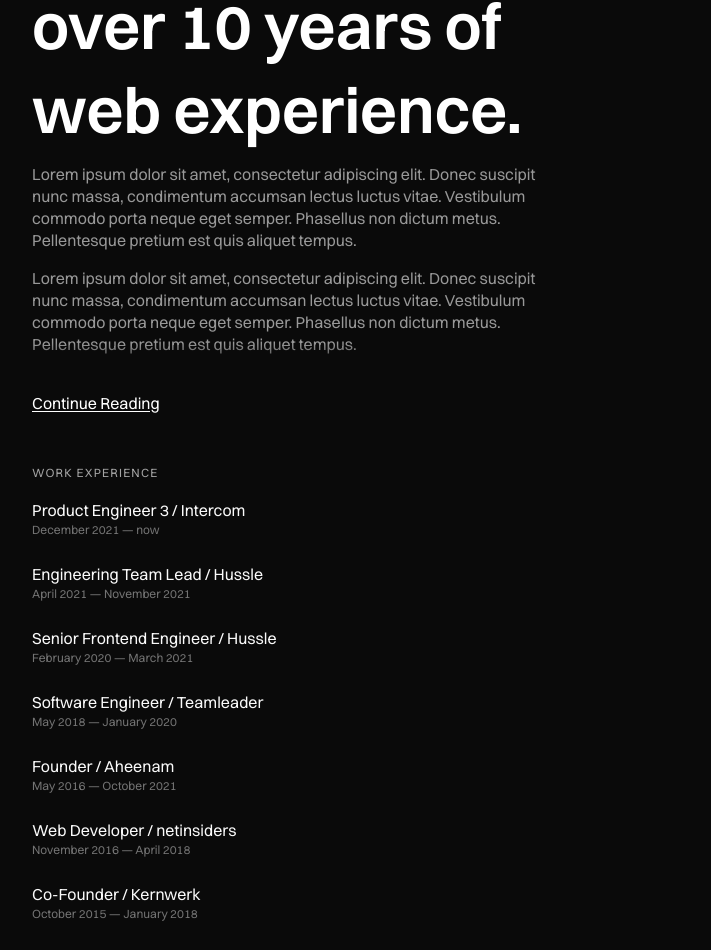
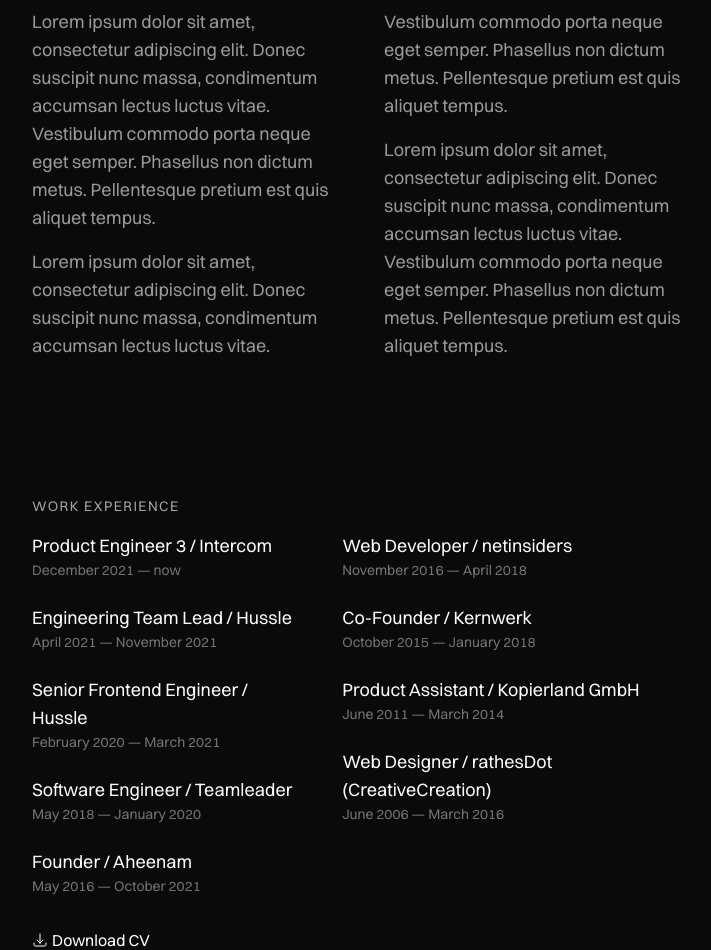
Before and after one commit to rathesDot/rathes.me, a Next.js app: page /about in a window 1280 px wide. Shown: the part 310-1260 px from the top of the page, without its empty margins (0-711 px from the left). Built offline with nearby package versions, Linux system fonts and the light colour scheme.

Commit message:
💄 Add tablet styles

```diff
--- a/src/components/List/List.tsx
+++ b/src/components/List/List.tsx
@@ -12,7 +12,7 @@ export type ListItemProps = {
 }
 
 const Subtitle: React.FC<{ children: string }> = ({ children }) => (
-  <span className="block text-xs text-neutral-500">{children}</span>
+  <span className="block text-xs text-neutral-500 md:text-sm">{children}</span>
 )
 
 const ListItemBody: React.FC<Exclude<ListItemProps, "link">> = ({
@@ -21,7 +21,7 @@ const ListItemBody: React.FC<Exclude<ListItemProps, "link">> = ({
   children,
 }) => {
   return (
-    <div className="text-base text-neutral-50">
+    <div className="text-base text-neutral-50 md:text-lg">
       {subtitle && subtitlePosition == "above" && (
         <Subtitle>{subtitle}</Subtitle>
       )}
--- a/src/components/typography/Heading.tsx
+++ b/src/components/typography/Heading.tsx
@@ -4,8 +4,13 @@ import { cva, cx, VariantProps } from "class-variance-authority"
 export const heading = cva("antialiased font-sans", {
   variants: {
     size: {
-      1: ["text-[clamp(24px,7.5vw,64px)]", "font-semibold", "leading-[1.3]"],
-      2: ["text-[clamp(20px,6.25vw,48px)]", "font-semibold", "leading-[1.3]"],
+      1: [
+        "text-[clamp(24px,7.5vw,48px)]",
+        "font-semibold",
+        "leading-[1.3]",
+        "md:leading-[1.1]",
+      ],
+      2: ["text-[clamp(20px,6.25vw,36px)]", "font-semibold", "leading-[1.3]"],
       3: ["text-[clamp(16px,5vw,20px)]", "font-semibold"],
       4: [
         "text-xs",
@@ -13,6 +18,7 @@ export const heading = cva("antialiased font-sans", {
         "leading-relaxed",
         "uppercase",
         "tracking-widest",
+        "md:text-sm",
       ],
     },
   },
--- a/src/components/typography/Paragraph.tsx
+++ b/src/components/typography/Paragraph.tsx
@@ -3,7 +3,7 @@ import { HTMLAttributes } from "react"
 import { cva } from "class-variance-authority"
 
 const styles = cva(
-  "mt-3 mb-4 text-base leading-snug font-sans antialiased font-normal text-neutral-300/70"
+  "mt-3 mb-4 text-base leading-snug font-sans antialiased font-normal text-neutral-300/70 md:text-lg"
 )
 
 export const Paragraph: React.FC<HTMLAttributes<HTMLParagraphElement>> = ({
--- a/src/pages/about.tsx
+++ b/src/pages/about.tsx
@@ -19,12 +19,12 @@ import { SayHi } from "../patterns"
 import { cva } from "class-variance-authority"
 
 const readMore = cva(
-  "relative delay-100 after:h-8 after:bg-gradient-to-t after:from-neutral-950 after:absolute after:bottom-0 after:inset-x-0 transition-all overflow-hidden",
+  "relative delay-100 after:h-8 after:bg-gradient-to-t after:from-neutral-950 after:absolute after:bottom-0 after:inset-x-0 transition-all overflow-hidden md:columns-2 md:after:hidden md:[&>p]:mt-0 md:mt-8 md:gap-12",
   {
     variants: {
       open: {
-        false: "max-h-56 after:opacity-100",
-        true: "max-h-[540px] after:opacity-0",
+        false: "max-h-56 after:opacity-100 md:max-h-none",
+        true: "max-h-[540px] after:opacity-0 md:max-h-none",
       },
     },
   }
@@ -35,7 +35,7 @@ const AboutMe: React.FC<React.PropsWithChildren<NextPage>> = () => {
   return (
     <PageLayout>
       <Meta title="About me" />
-      <div className="max-w-xl p-8">
+      <div className="max-w-[720px] p-8">
         <Heading1>
           I'm a front-end engineer with over 10 years of web experience.
         </Heading1>
@@ -62,13 +62,14 @@ const AboutMe: React.FC<React.PropsWithChildren<NextPage>> = () => {
         <button
           type="button"
           onClick={() => setOpen(!open)}
-          className="mt-4 inline-block text-white underline underline-offset-2"
+          className="mt-4 inline-block text-white underline underline-offset-2 md:hidden"
         >
           {open ? "Read less" : "Continue Reading"}
         </button>
 
-        <section className="mt-12">
-          <List title="Work Experience" className="flex flex-col gap-6">
+        <section className="mt-12 md:mt-32">
+          <List title="Work Experience" className="md:flex md:gap-12">
+            <div className="flex flex-col gap-6">
               <ListItem subtitle="December 2021 — now">
                 Product Engineer 3 / Intercom
               </ListItem>
@@ -84,6 +85,8 @@ const AboutMe: React.FC<React.PropsWithChildren<NextPage>> = () => {
               <ListItem subtitle="May 2016 — October 2021">
                 Founder / Aheenam
               </ListItem>
+            </div>
+            <div className="mt-6 flex flex-col gap-6 md:mt-0">
               <ListItem subtitle="November 2016 — April 2018">
                 Web Developer / netinsiders
               </ListItem>
@@ -96,6 +99,7 @@ const AboutMe: React.FC<React.PropsWithChildren<NextPage>> = () => {
               <ListItem subtitle="June 2006 — March 2016">
                 Web Designer / rathesDot (CreativeCreation)
               </ListItem>
+            </div>
           </List>
           <a
             href="/files/resume.pdf"
@@ -115,11 +119,11 @@ const AboutMe: React.FC<React.PropsWithChildren<NextPage>> = () => {
                 d="M3 16.5v2.25A2.25 2.25 0 0 0 5.25 21h13.5A2.25 2.25 0 0 0 21 18.75V16.5M16.5 12 12 16.5m0 0L7.5 12m4.5 4.5V3"
               />
             </svg>
-            <span className="text-sm">Download CV</span>
+            <span className="text-sm md:text-base">Download CV</span>
           </a>
         </section>
 
-        <div className="mt-16">
+        <div className="mt-16 md:mt-32">
           <SayHi />
         </div>
       </div>
--- a/src/patterns/SayHi/SayHi.tsx
+++ b/src/patterns/SayHi/SayHi.tsx
@@ -3,7 +3,7 @@ import React from "react"
 import { Link } from "../../components"
 
 export const SayHi: React.FC<React.PropsWithChildren<unknown>> = () => (
-  <div className="max-w-lg font-sans text-4xl font-bold leading-none text-neutral-50 antialiased">
+  <div className="max-w-md font-sans text-4xl font-bold leading-none text-neutral-50 antialiased md:text-5xl">
     Work inquiry, question or something else? <br />
     <Link
       aria-label="Send an E-Mail to hello+website@rathes.me"
```
Lines whose indentation alone changed are shown as unchanged.
